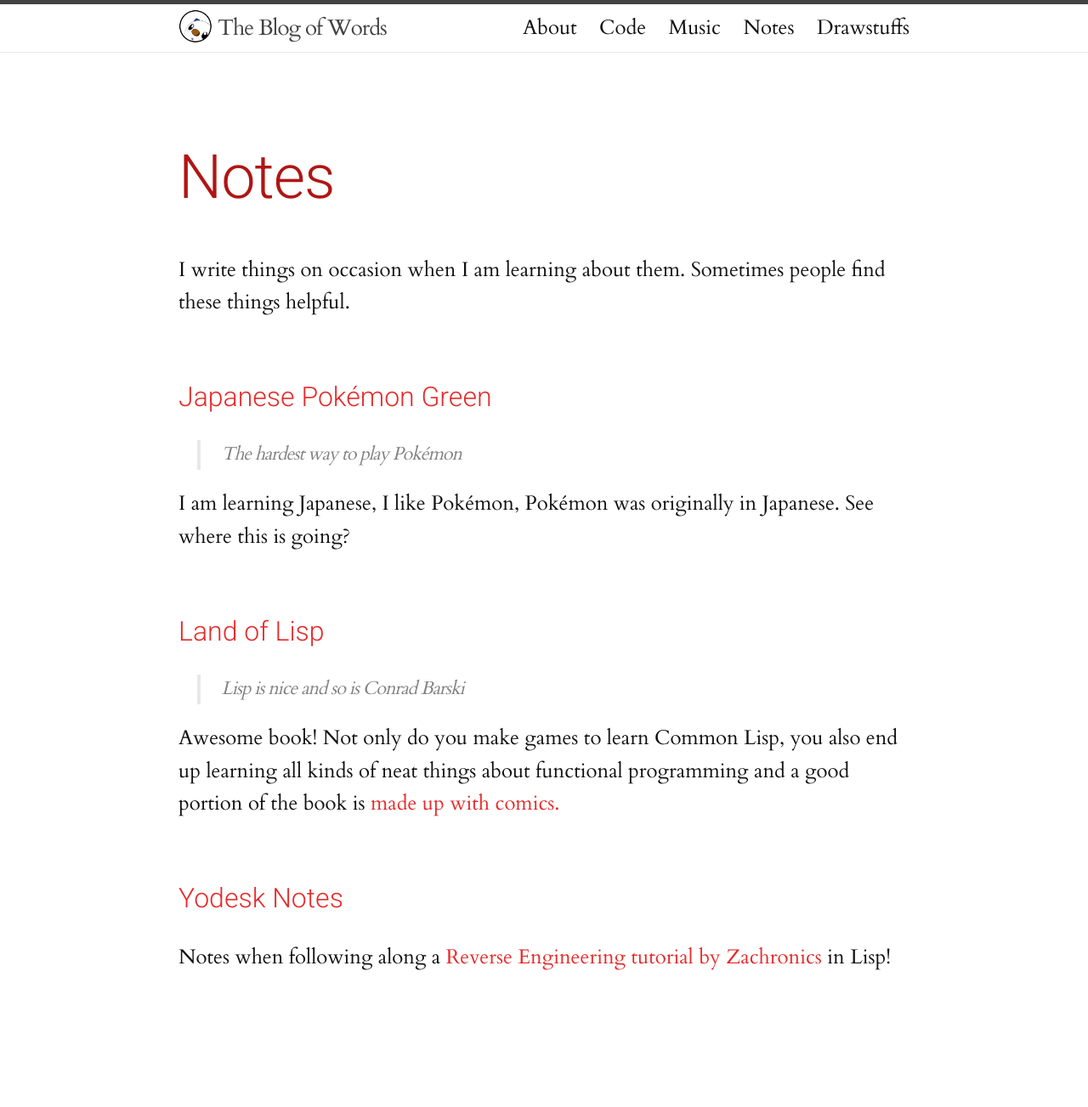
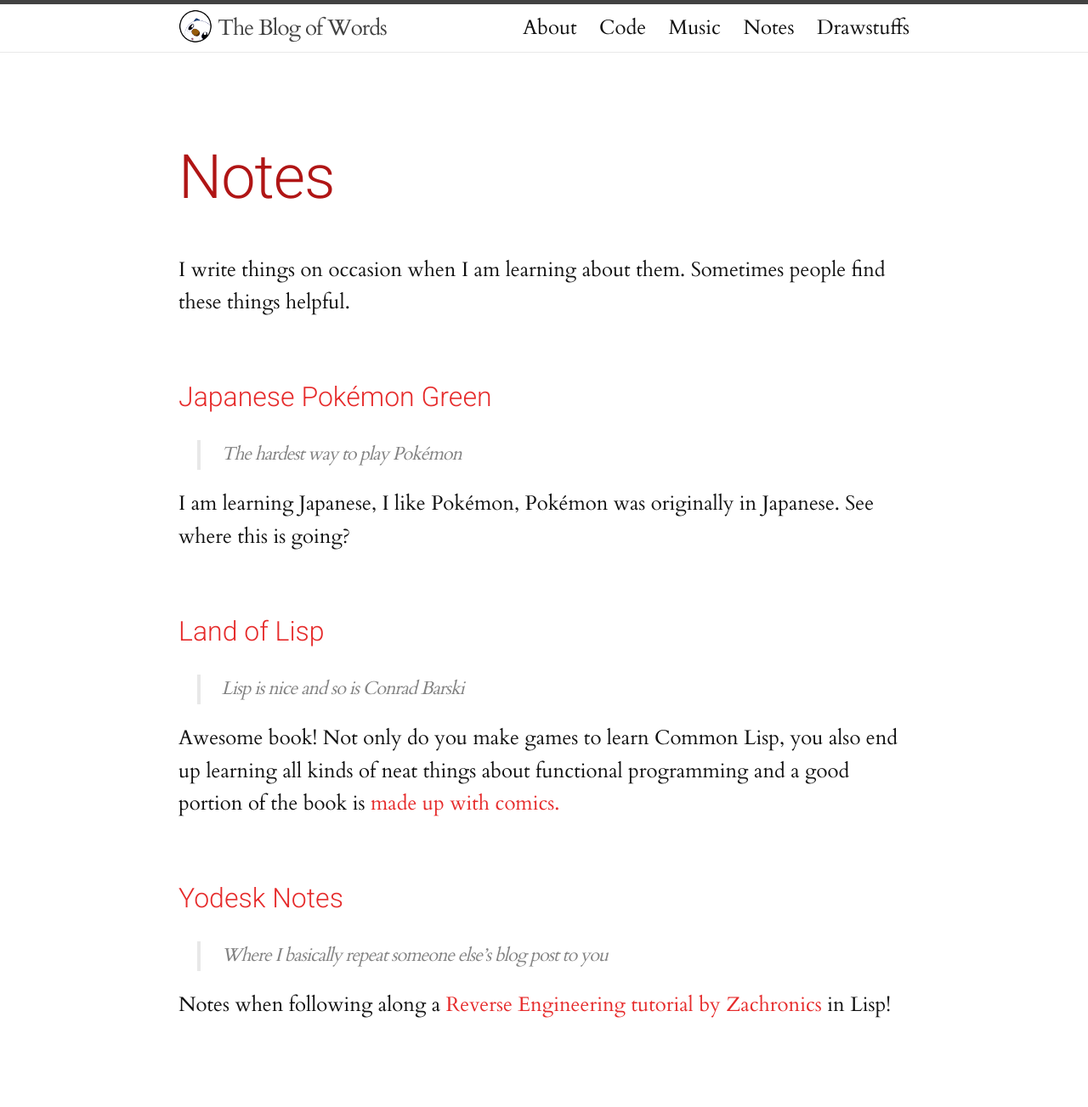
Before and after one commit to Crinklewott/diape.red, a Jekyll site: the page built from notes.md, in a window 1280 px wide. Shown: the whole page at 85% size. Built offline with Jekyll 4.4.1, drawn with Linux system fonts in a browser that asks for light colours; before the commit the page ends 1247 px from its top, so only the background shows below that.

Commit message:
Added tagling to Yodesk notes

```diff
--- a/notes.md
+++ b/notes.md
@@ -17,4 +17,6 @@ I am learning Japanese, I like Pokémon, Pokémon was originally in Japanese. Se
 Awesome book! Not only do you make games to learn Common Lisp, you also end up learning all kinds of neat things about functional programming and a good portion of the book is [made up with comics.](http://landoflisp.com/#guilds)
 
 ## [Yodesk Notes](https://github.com/Archenoth/yodesk-notes)
+> Where I basically repeat someone else's blog post to you
+
 Notes when following along a [Reverse Engineering tutorial by Zachronics](http://www.zachtronics.com/yoda-stories/) in Lisp!
```
